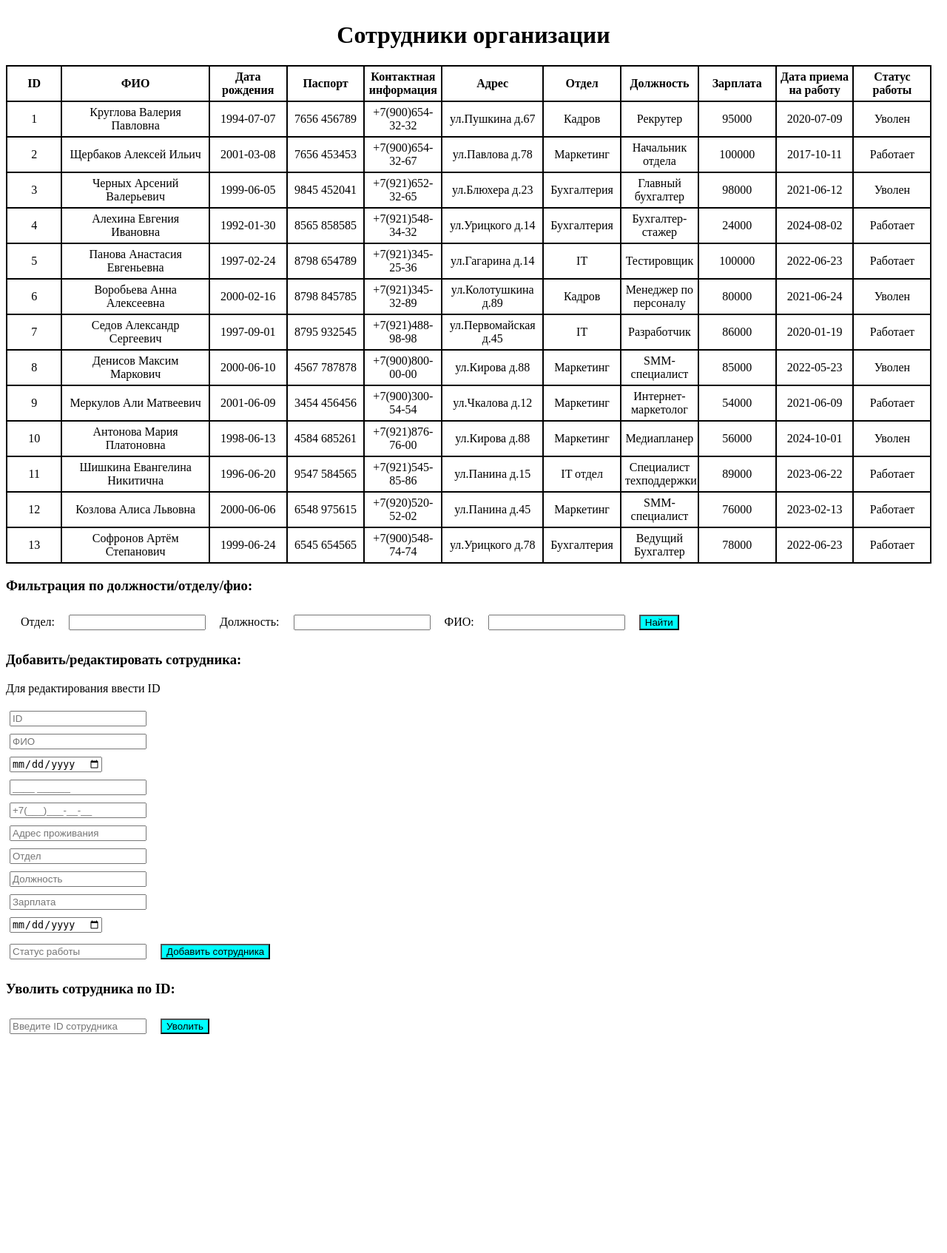
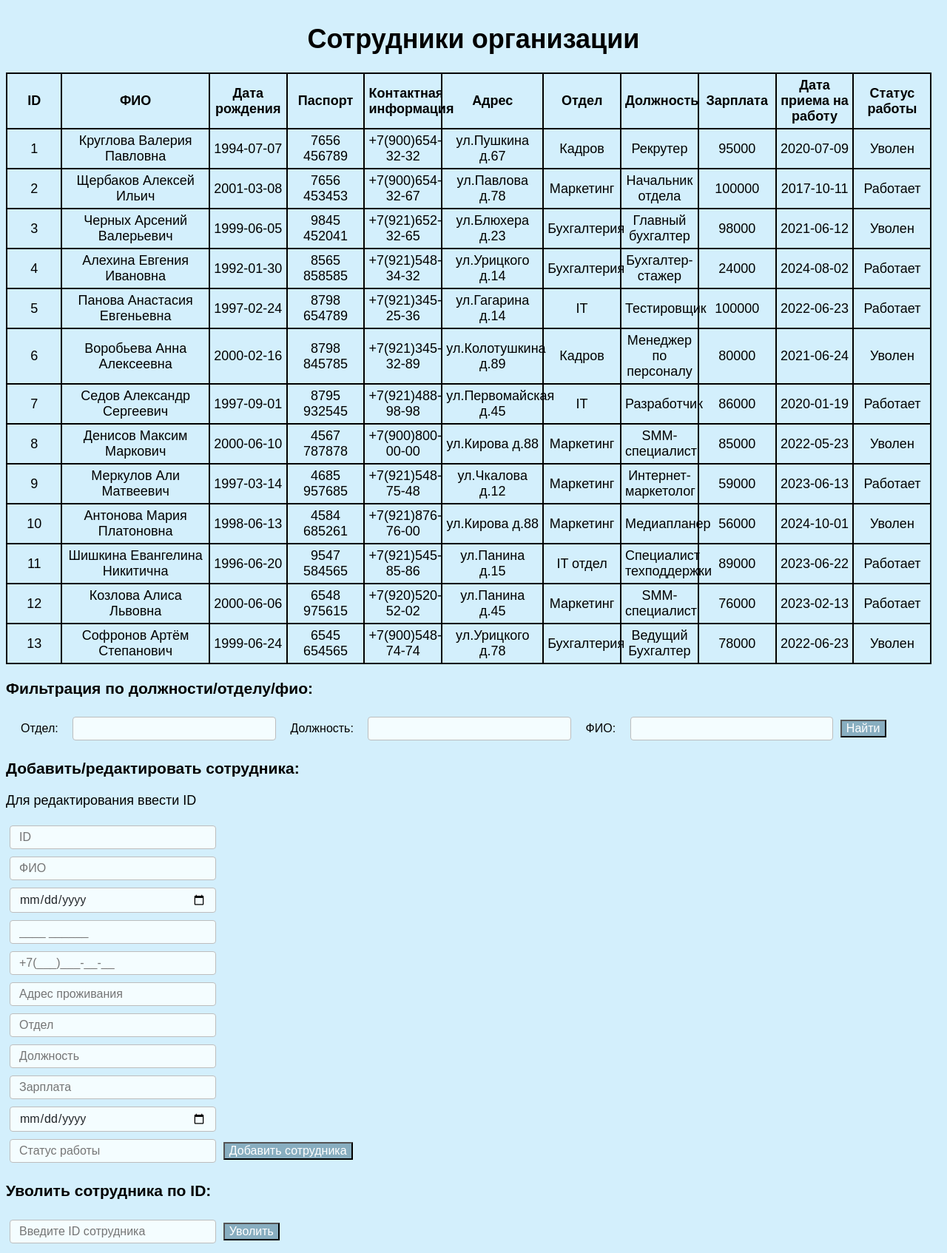
Before and after one commit to qwiful/Areal, a PHP site: page / in a window 1280 px wide. Shown: the whole page at 74% size. Before the commit the page ends 1398 px from the top, so only its background shows below. Run offline with PHP 8.4, Linux system fonts and the light colour scheme; data comes from the database, SQL or seed files in the repository; some libraries are stand-ins or nearby versions.

Commit message:
оформление
постаралась сделать нормальное оформление, добавила несколько стилей

```diff
--- a/index.php
+++ b/index.php
@@ -175,7 +175,7 @@
         <input type="text" id="Dolzhnost" name="FDolzhnost" value="<?php echo htmlspecialchars($FDolzhnost); ?>">
         <label class = "filtr" for="FIO">ФИО:</label>
         <input type="text" id="FIO" name="FFIO" value="<?php echo htmlspecialchars($FFIO); ?>">
-        <button type="submit">Найти</button>
+        <button class="btn btn-white btn-        animate" type="submit">Найти</button>
     </form>
 
     <h3>Добавить/редактировать сотрудника:</h3>
@@ -192,13 +192,13 @@
         <input type="number" name="Zarplata" placeholder="Зарплата" required><br>
         <input type="date" name="DataPrinatia" placeholder="Дата принятия на работу" required><br>
         <input type="text" name="Statusr" placeholder="Статус работы" required>
-        <button type="submit">Добавить сотрудника</button>
+        <button class="btn btn-white btn-        animate" type="submit">Добавить сотрудника</button>
     </form>
 
     <h3>Уволить сотрудника по ID:</h3>
     <form method="POST" action="">
         <input type="number" name="id" placeholder="Введите ID сотрудника" required>
-        <button type="submit">Уволить</button>
+        <button class="btn btn-white btn-        animate" type="submit">Уволить</button>
     </form>
     </body>
     </html>
--- a/sotrudniki.sql
+++ b/sotrudniki.sql
@@ -3,7 +3,7 @@
 -- https://www.phpmyadmin.net/
 --
 -- Хост: 127.0.0.1
--- Время создания: Окт 13 2024 г., 14:01
+-- Время создания: Окт 13 2024 г., 14:59
 -- Версия сервера: 10.4.32-MariaDB
 -- Версия PHP: 8.2.12
 
@@ -54,11 +54,11 @@ INSERT INTO `sotr` (`ID`, `FIO`, `DataRozhdenia`, `Pasport`, `KontaktnayaInfa`,
 (6, 'Воробьева Анна Алексеевна', '2000-02-16', '8798 845785', '+7(921)345-32-89', 'ул.Колотушкина д.89', 'Кадров', 'Менеджер по персоналу', 80000, '2021-06-24', 'Уволен'),
 (7, 'Седов Александр Сергеевич', '1997-09-01', '8795 932545', '+7(921)488-98-98', 'ул.Первомайская д.45', 'IT', 'Разработчик', 86000, '2020-01-19', 'Работает'),
 (8, 'Денисов Максим Маркович', '2000-06-10', '4567 787878', '+7(900)800-00-00', 'ул.Кирова д.88', 'Маркетинг', 'SMM-специалист', 85000, '2022-05-23', 'Уволен'),
-(9, 'Меркулов Али Матвеевич', '2001-06-09', '3454 456456', '+7(900)300-54-54', 'ул.Чкалова д.12', 'Маркетинг', 'Интернет-маркетолог', 54000, '2021-06-09', 'Работает'),
+(9, 'Меркулов Али Матвеевич', '1997-03-14', '4685 957685', '+7(921)548-75-48', 'ул.Чкалова д.12', 'Маркетинг', 'Интернет-маркетолог', 59000, '2023-06-13', 'Работает'),
 (10, 'Антонова Мария Платоновна', '1998-06-13', '4584 685261', '+7(921)876-76-00', 'ул.Кирова д.88', 'Маркетинг', 'Медиапланер', 56000, '2024-10-01', 'Уволен'),
 (11, 'Шишкина Евангелина Никитична', '1996-06-20', '9547 584565', '+7(921)545-85-86', 'ул.Панина д.15', 'IT отдел', 'Специалист техподдержки', 89000, '2023-06-22', 'Работает'),
 (12, 'Козлова Алиса Львовна', '2000-06-06', '6548 975615', '+7(920)520-52-02', 'ул.Панина д.45', 'Маркетинг', 'SMM-специалист', 76000, '2023-02-13', 'Работает'),
-(13, 'Софронов Артём Степанович', '1999-06-24', '6545 654565', '+7(900)548-74-74', 'ул.Урицкого д.78', 'Бухгалтерия', 'Ведущий Бухгалтер', 78000, '2022-06-23', 'Работает');
+(13, 'Софронов Артём Степанович', '1999-06-24', '6545 654565', '+7(900)548-74-74', 'ул.Урицкого д.78', 'Бухгалтерия', 'Ведущий Бухгалтер', 78000, '2022-06-23', 'Уволен');
 
 --
 -- Индексы сохранённых таблиц
--- a/style.css
+++ b/style.css
@@ -2,8 +2,11 @@
         text-align: center;
     }
     body{
-        font-size: 16px;
+        font-size: 18px;
         align-content: center;
+        font-family: sans-serif;
+        background-color: #d3effc;
+
     }
     table {
         table-layout: fixed;
@@ -22,14 +25,78 @@
         font-size: 16px;
         align-content: center;
     }
-    button{
-        margin: 10px;
-        background-color:aqua;
-    }
+
     label{
         margin: 5px;
+
     }
     input{
-        box-sizing: border-box;
+        font-size: 110%;
+        font-weight: 500;
         margin: 5px;
+        width: 20%;
+        padding: 0.375rem 0.75rem;
+        font-family: inherit;
+        font-size: 1rem;
+        font-weight: 400;
+        color: #212529;
+        border: 1px solid #bdbdbd;
+        border-radius: 0.25rem;
+        background-color: #f4fdff;
     }
+    button{
+        font-size: 16px;
+    }
+    .btn:link,
+    .btn:visited {
+        transition: all .2s;
+        position: absolute;
+    }
+
+    .btn:hover {
+        transform: translateY(-3px);
+    }
+
+    .btn:active {
+        transform: translateY(-1px);
+        box-shadow: 0 5px 10px rgba(0, 0, 0, 0.2);
+    }
+
+    .btn-white {
+        background-color: #88aec0;
+        color: #ffffff;
+    }
+
+    .btn::after {
+        content: "";
+        display: inline-block;
+        height: 100%;
+        width: 100%;
+        border-radius: 100px;
+        position: absolute;
+        top: 0;
+        left: 0;
+        z-index: -1;
+        transition: all .4s;
+    }
+    .btn:hover::after {
+        transform: scaleX(1.4) scaleY(1.6);
+        opacity: 0;
+    }
+
+    .btn-animated {
+        animation: moveInBottom 5s ease-out;
+        animation-fill-mode: backwards;
+    }
+
+    @keyframes moveInBottom {
+        0% {
+            opacity: 0;
+            transform: translateY(30px);
+        }
+
+        100% {
+            opacity: 1;
+            transform: translateY(0px);
+        }
+    }
```
